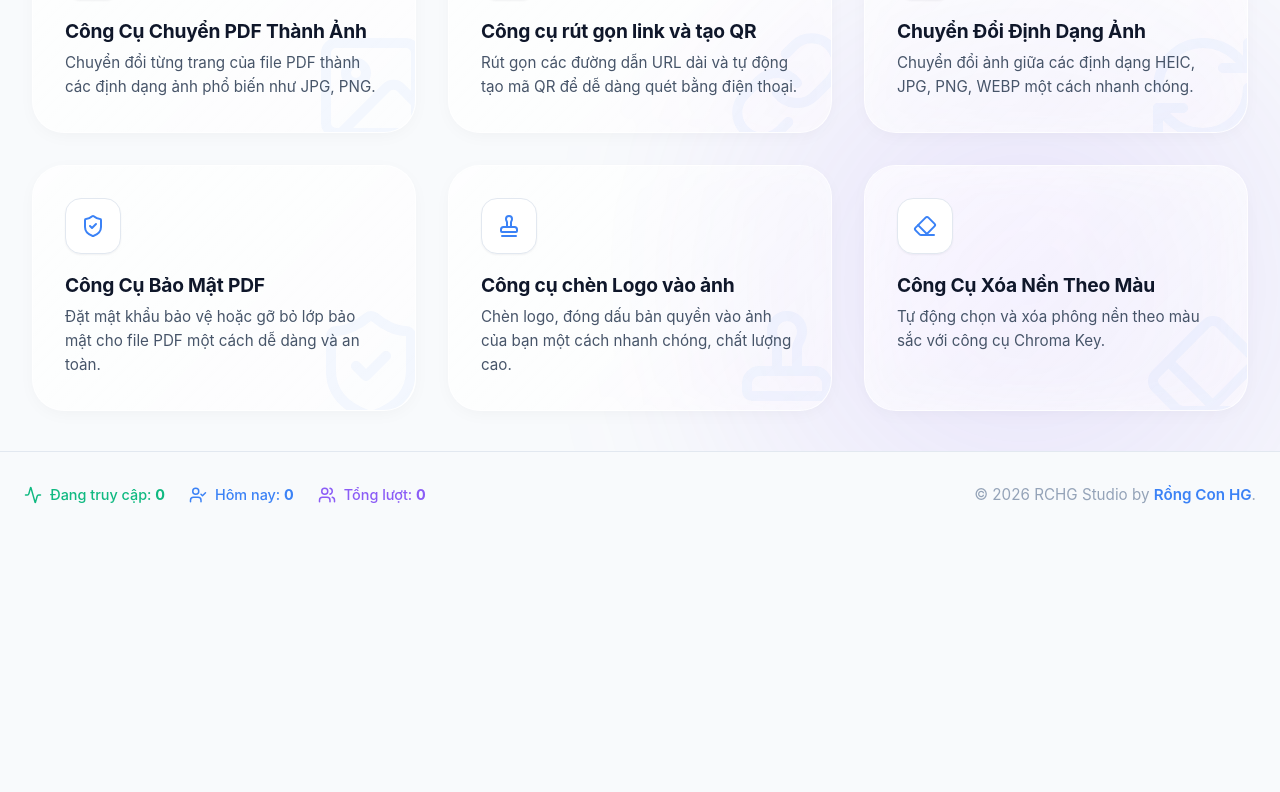
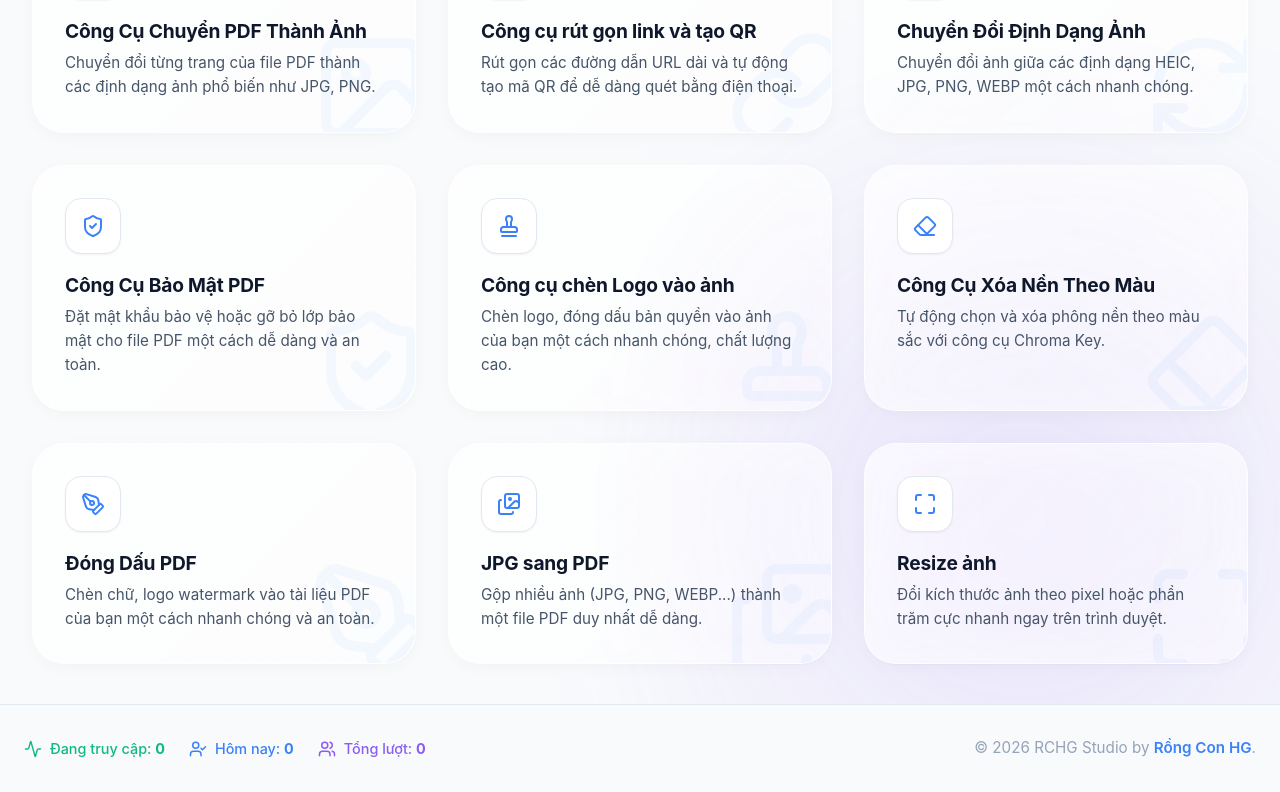
Before and after one commit to rchg2025/pdfstudio, a React (Vite) app: page / in a window 1280 px wide. Shown: the part 1265-2057 px from the top of the page. Before the commit the page ends 1803 px from the top, so only its background shows below. Built offline with nearby package versions, Linux system fonts and the light colour scheme; no server answers.

Commit message:
Update homepage with 3 new tools

```diff
--- a/src/pages/Home.tsx
+++ b/src/pages/Home.tsx
@@ -11,7 +11,10 @@ import {
   RefreshCw,
   Stamp,
   Eraser,
-  ImagePlus
+  ImagePlus,
+  PenTool,
+  Images,
+  Maximize
 } from 'lucide-react';
 import './Home.css';
 
@@ -87,6 +90,24 @@ const tools = [
     icon: <Eraser size={24} />,
     title: 'Công Cụ Xóa Nền Theo Màu',
     desc: 'Tự động chọn và xóa phông nền theo màu sắc với công cụ Chroma Key.'
+  },
+  {
+    path: '/dong-dau-pdf',
+    icon: <PenTool size={24} />,
+    title: 'Đóng Dấu PDF',
+    desc: 'Chèn chữ, logo watermark vào tài liệu PDF của bạn một cách nhanh chóng và an toàn.'
+  },
+  {
+    path: '/jpg-sang-pdf',
+    icon: <Images size={24} />,
+    title: 'JPG sang PDF',
+    desc: 'Gộp nhiều ảnh (JPG, PNG, WEBP...) thành một file PDF duy nhất dễ dàng.'
+  },
+  {
+    path: '/resize-anh',
+    icon: <Maximize size={24} />,
+    title: 'Resize ảnh',
+    desc: 'Đổi kích thước ảnh theo pixel hoặc phần trăm cực nhanh ngay trên trình duyệt.'
   }
 ];
 
```
